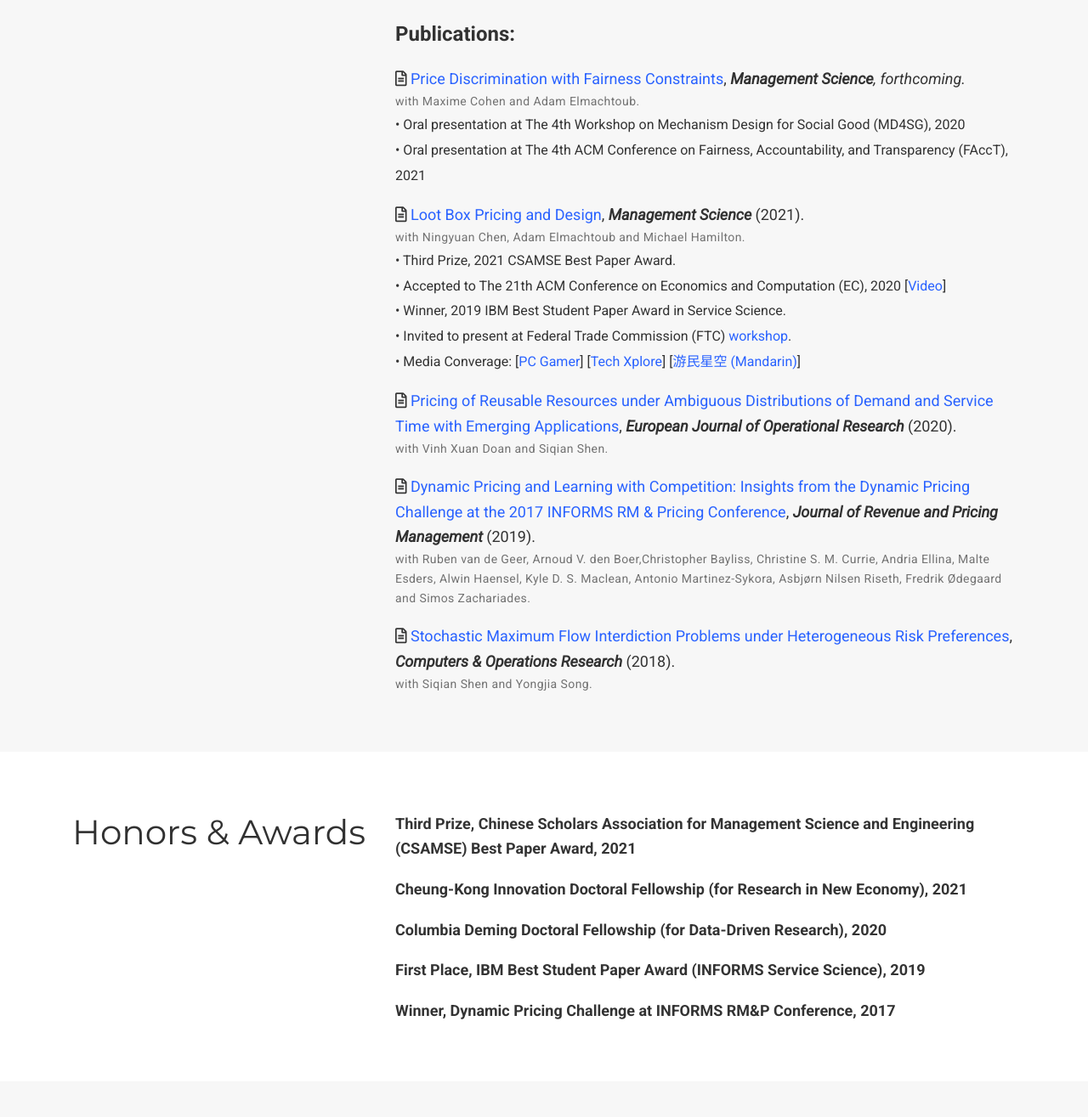
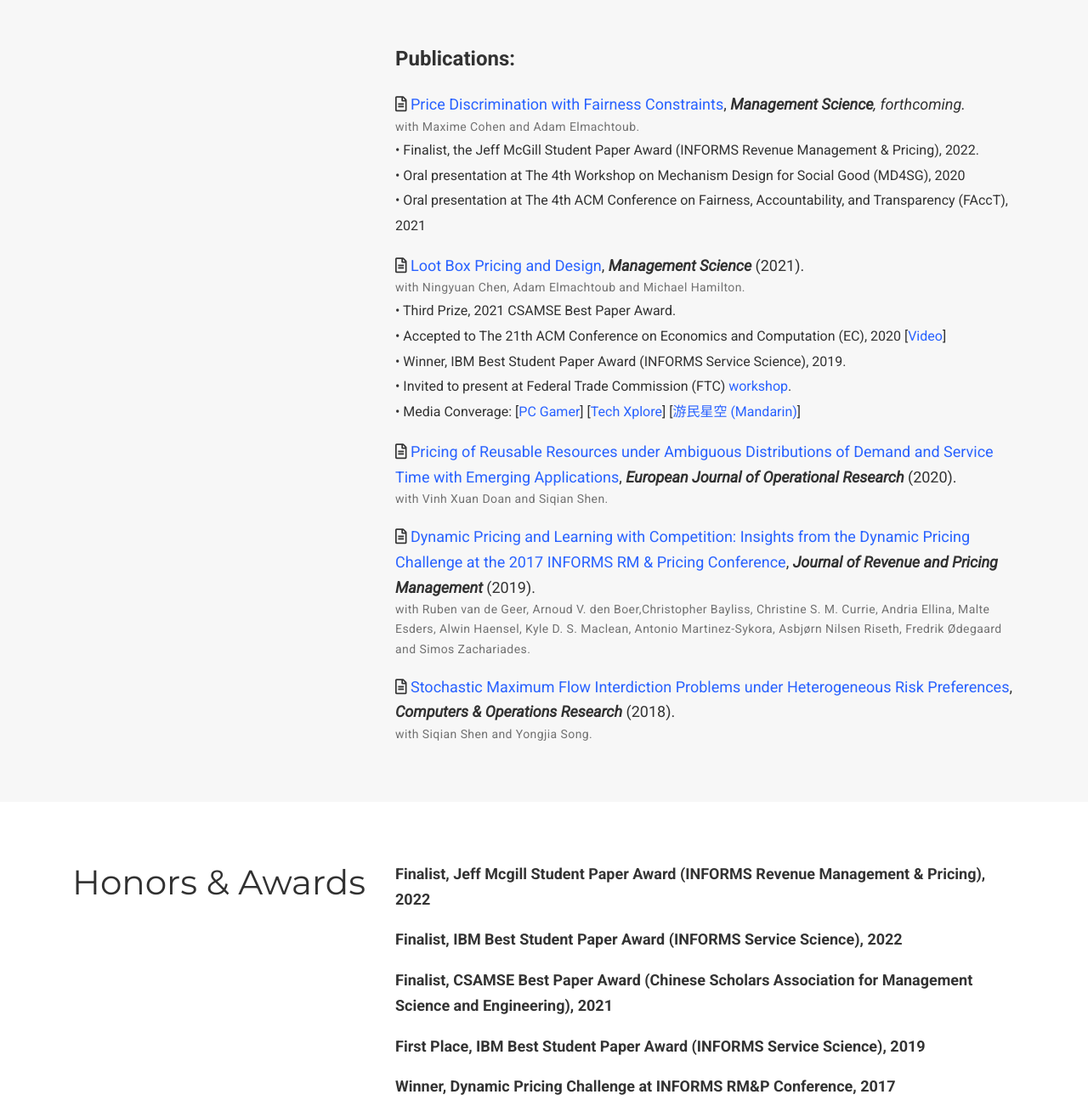
Before and after one commit to leixiao32229/leixiao32229.github.io, a plain HTML site: page index.html in a window 1280 px wide. Shown: the part 1016-2331 px from the top of the page at 85% size. Drawn offline with nearby package versions, Linux system fonts and the light colour scheme; some icons are missing; files whose address does not match are found by name.

Commit message:
20221004

```diff
--- a/index.html
+++ b/index.html
@@ -703,7 +703,11 @@ matchmaking
 <div class="article-metadata" itemprop="author">
     with Mingliu Chen and Adam Elmachtoub.
   </div>
+  <font size="3">
+&bull; Finalist, IBM Best Student Paper Award (INFORMS Service Science), 2022.
+  </font>
     <font size="3">
+    <br>
 &bull; Accepted to The 23th ACM Conference on Economics and Computation (EC), 2022
   </font>
 </div>
@@ -744,6 +748,10 @@ Fairness
     with Maxime Cohen and Adam Elmachtoub.
   </div>
     <font size="3">
+&bull; Finalist, the Jeff McGill Student Paper Award (INFORMS Revenue Management & Pricing), 2022.
+  </font>
+    <font size="3">
+    <br>
 &bull; Oral presentation at The 4th Workshop on Mechanism Design for Social Good (MD4SG), 2020
   </font>
     <font size="3">
@@ -767,7 +775,7 @@ Loot Box
 <br>
 &bull; Accepted to The 21th ACM Conference on Economics and Computation (EC), 2020 [<a href="https://youtu.be/47xP6_Iq0Us">Video</a>]
 <br>
-&bull; Winner, 2019 IBM Best Student Paper Award in Service Science.
+&bull; Winner, IBM Best Student Paper Award (INFORMS Service Science), 2019.
 <br>
 &bull; Invited to present at Federal Trade Commission (FTC) <a href="https://www.ftc.gov/news-events/events-calendar/inside-game-unlocking-consumer-issues-surrounding-loot-boxes">workshop</a>.
 <br>
@@ -849,11 +857,11 @@ ccp
 
     </div>
     <div class="col-12 col-lg-8">
-      <p><strong>Third Prize, Chinese Scholars Association for Management Science and Engineering (CSAMSE) Best Paper Award, 2021</strong></p>
+      <p><strong>Finalist, Jeff Mcgill Student Paper Award (INFORMS Revenue Management &amp; Pricing), 2022</strong></p>
 
-<p><strong>Cheung-Kong Innovation Doctoral Fellowship (for Research in New Economy), 2021</strong></p>
+<p><strong>Finalist, IBM Best Student Paper Award (INFORMS Service Science), 2022</strong></p>
 
-<p><strong>Columbia Deming Doctoral Fellowship (for Data-Driven Research), 2020</strong></p>
+<p><strong>Finalist, CSAMSE Best Paper Award (Chinese Scholars Association for Management Science and Engineering), 2021</strong></p>
 
 <p><strong>First Place, IBM Best Student Paper Award (INFORMS Service Science), 2019</strong></p>
 
```
Also changed, not shown: 1 other file.
